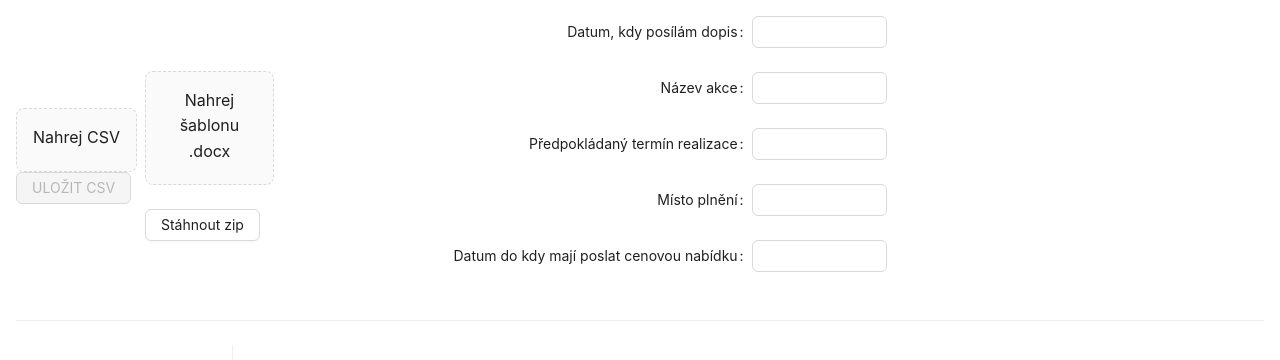
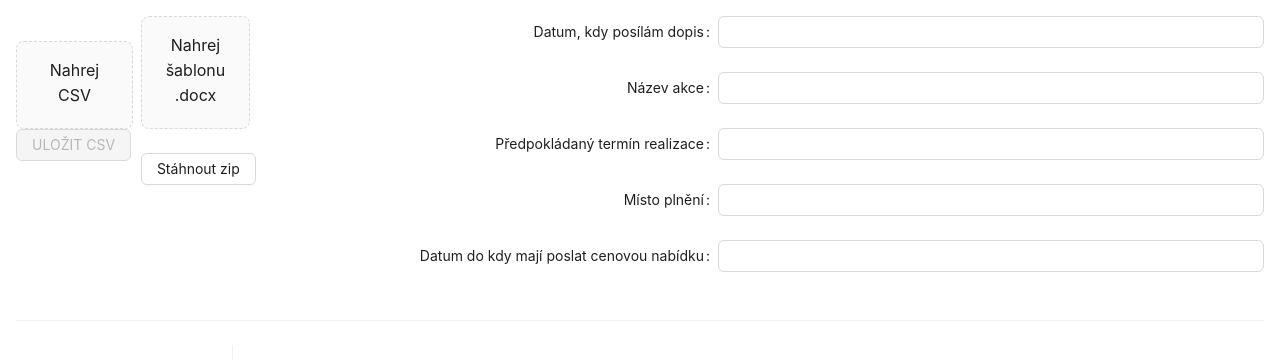
Before and after one commit to jstryja/form-list, a Next.js app: page / in a window 1280 px wide. Shown: the top 360 px of the page. Built offline with nearby package versions, Linux system fonts and the light colour scheme.

Commit message:
form field fullwidth

```diff
--- a/src/components/form.tsx
+++ b/src/components/form.tsx
@@ -28,7 +28,6 @@ const Form: React.FC<FormProps> = ({ }) => {
                 <Input />
             </AntdForm.Item>
         </>
-
     );
 };
 
--- a/src/pages/index.tsx
+++ b/src/pages/index.tsx
@@ -77,19 +77,20 @@ export default function Home() {
             <AntdForm
                 form={form}
                 onFinish={onFinish}
-                labelCol={{ span: 18 }}
-                wrapperCol={{ span: 16 }}
+                labelCol={{ span: 10 }}
+                wrapperCol={{ span: 14 }}
                 initialValues={{ template: null }}
             >
                 <Row>
-                    <Col>
+                    <Col span={6}>
                         <Space>
                             <CsvUpload update={update} />
 
                             <DocxUpload setFieldValue={form.setFieldValue} isSubmitting={isSubmitting} />
-
-                            <Form />
                         </Space>
+                    </Col>
+                    <Col span={18}>
+                        <Form />
                     </Col>
                     <Divider />
                 </Row>
```
